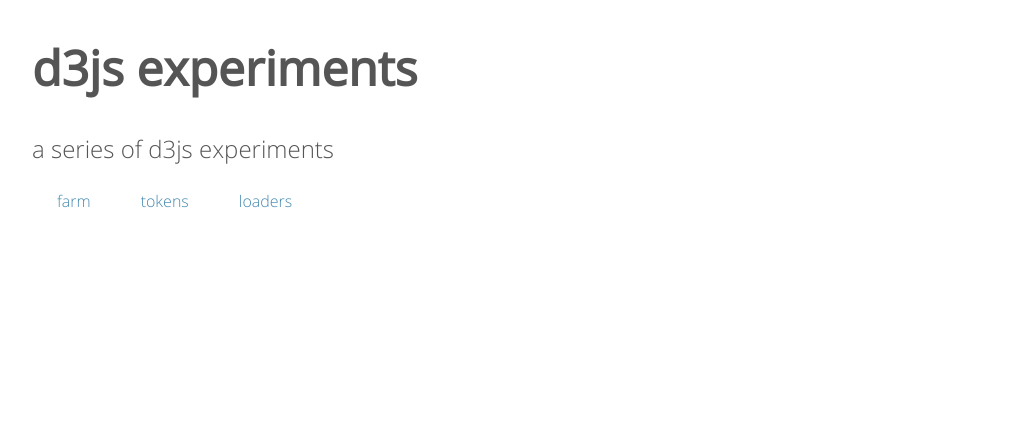
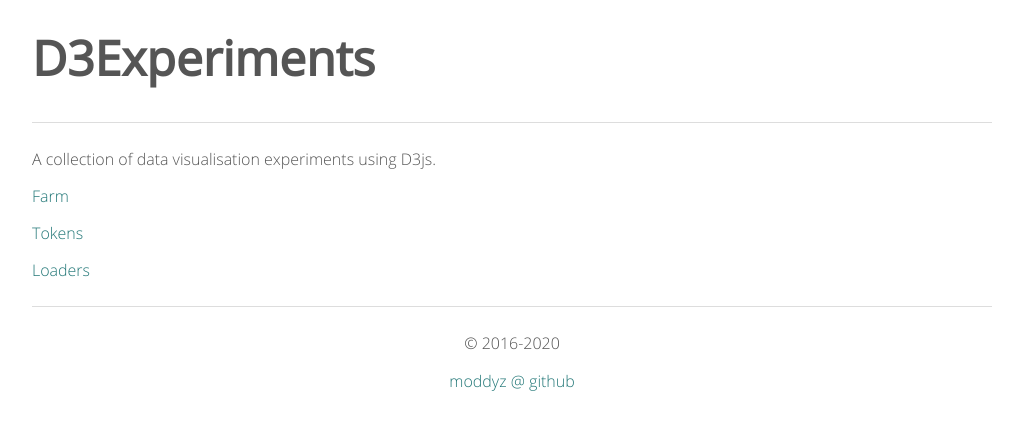
Before and after one commit to moddy3d/d3-experiments, a plain HTML site: page index.html in a window 1280 px wide. Shown: the whole page, without its empty margins (128-1151 px from the left). Drawn offline with Linux system fonts and the light colour scheme.

Commit message:
Cleanup.

```diff
--- a/index.html
+++ b/index.html
@@ -4,19 +4,25 @@
     </head>
     <body>
         <div class='container'>
-            <h1 class='title'>d3js experiments</h1>
-            <div class='lead'>a series of d3js experiments</div>
+            <h1 class='title'>D3Experiments</h1>
+            <div class="line"></div>
+            <div>A collection of data visualisation experiments using D3js.</div>
             <div id='experiments'>
                 <div class='experiment'>
-                    <a href="farm">farm</a>
+                    <a href="farm">Farm</a>
                 </div>
                 <div class='experiment'>
-                    <a href="tokens">tokens</a>
+                    <a href="tokens">Tokens</a>
                 </div>
                 <div class='experiment'>
-                    <a href="loaders">loaders</a>
+                    <a href="loaders">Loaders</a>
                 </div>
             </div>
+            <div class="line"></div>
+        </div>
+        <div class="footer">
+            <p>&#169; 2016-2020</p>
+            <a href="https://www.github.com/moddyz">moddyz @ github</a>
         </div>
     </body>
 </html>
--- a/static/css/style.css
+++ b/static/css/style.css
@@ -25,9 +25,8 @@ h1, h2, h3, h4, h5, h6 {
 
 a {
     text-decoration: none;
-    color: #4488AE;
+    color: #277;
 }
-
 
 svg {
     border: 1px solid #DDD;
@@ -36,8 +35,8 @@ svg {
 }
 
 .container {
-    margin-top: 35px;
-    margin-bottom: 35px;
+    margin-top: 25px;
+    margin-bottom: 25px;
     margin-left: auto;
     margin-right: auto;
     width: 960px;
@@ -61,6 +60,18 @@ svg {
 }
 
 .experiment {
-    margin: 25px;
-    float: left;
+    margin-top: 15px;
 }
+
+.footer {
+    text-align: center;
+    margin-top: 25px;
+    margin-bottom: 25px;
+}
+
+.line {
+    height: 1px;
+    margin-top: 25px;
+    margin-bottom: 25px;
+    background-color: #DDD;
+}
```
Also changed, not shown: farm/index.html (+4 -7 lines), loaders/index.html (+4 -4 lines), tokens/index.html (+4 -4 lines).
